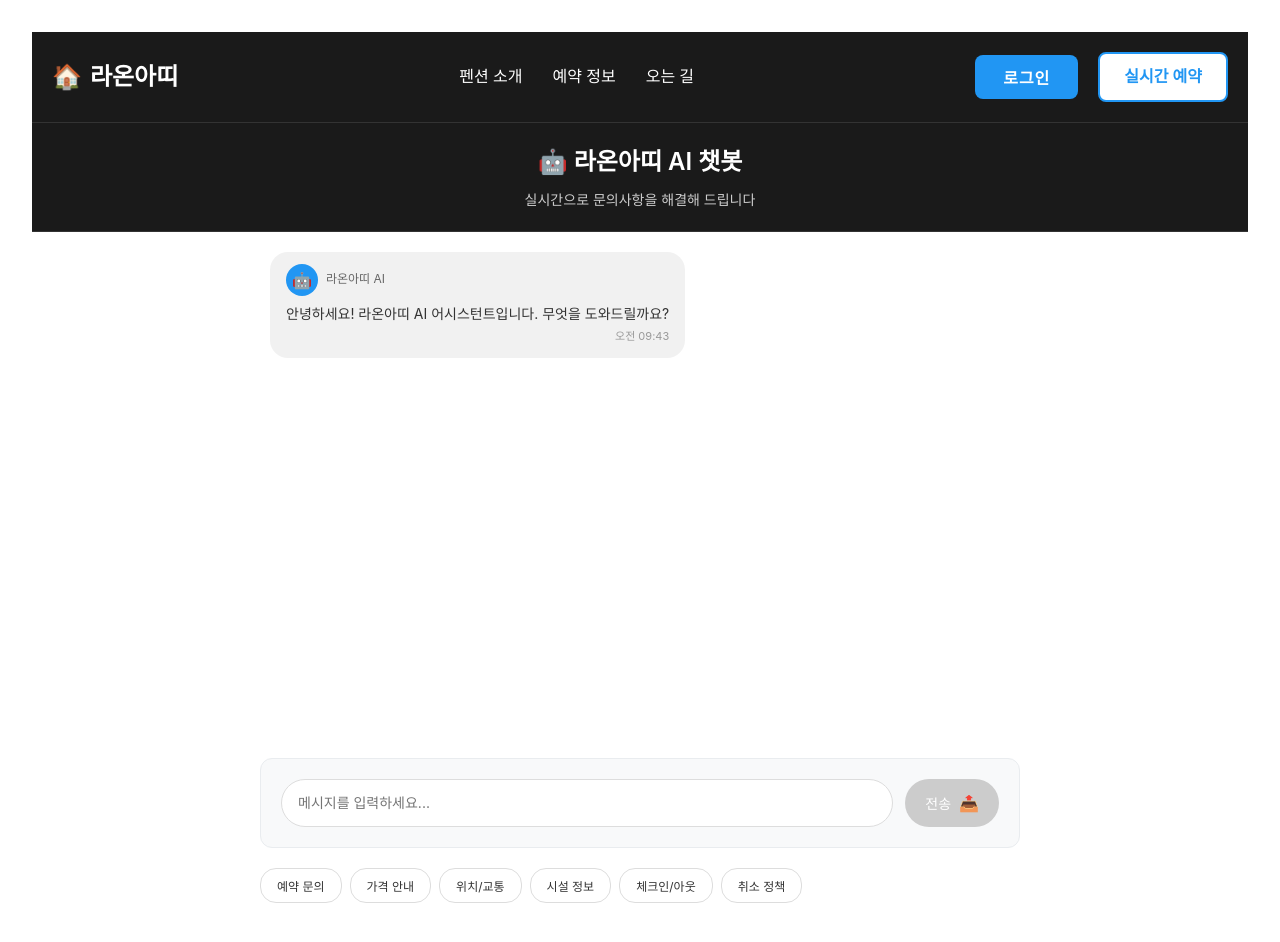
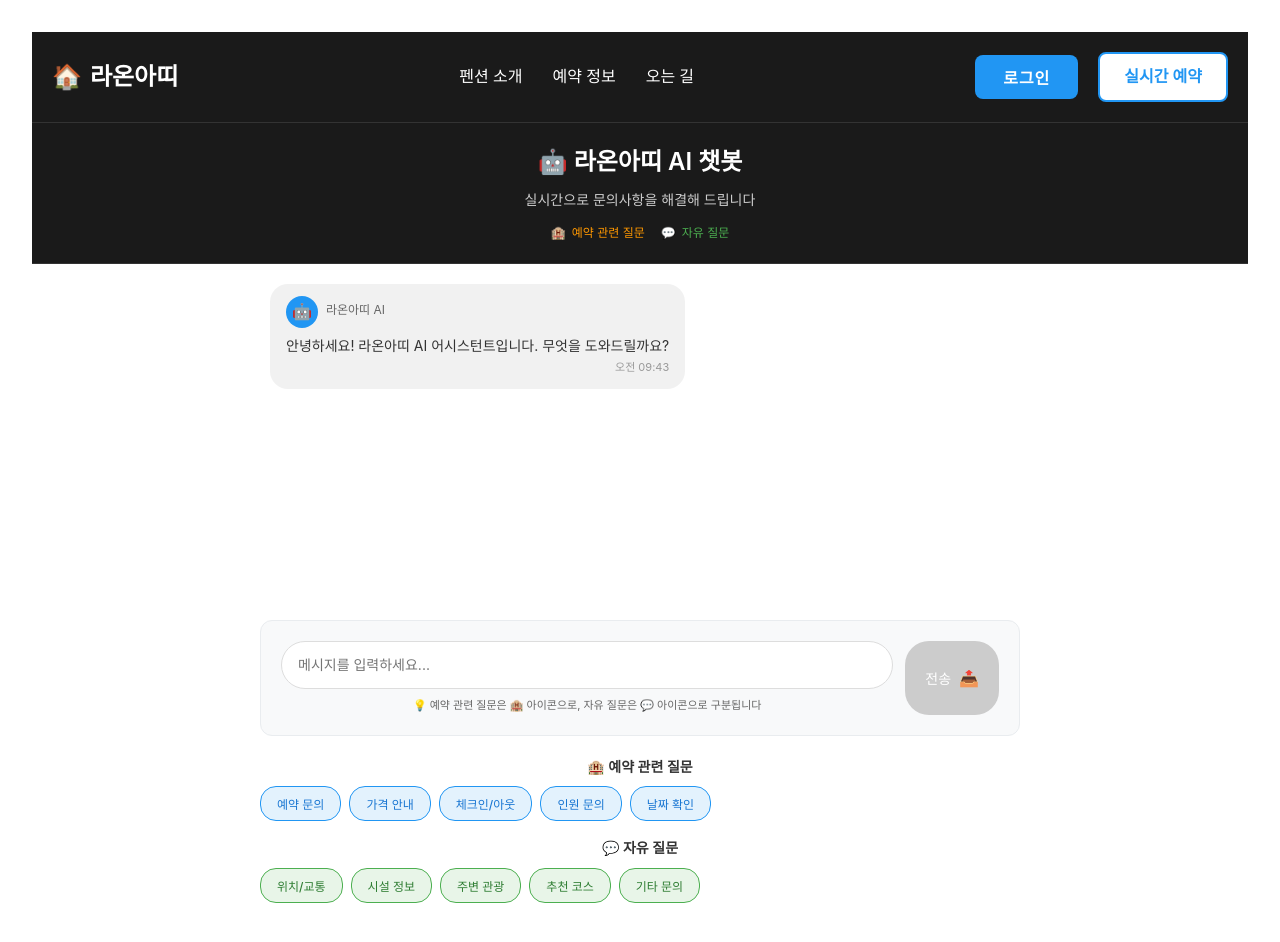
Before and after one commit to LeeHyunWoo02/PENBOT_Front, a React (Vite) app: page /chatbot in a window 1280 px wide. Shown: the top 942 px of the page. Built offline with nearby package versions, Linux system fonts and the light colour scheme.

Commit message:
feat : 챗봇 API 연동

```diff
--- a/src/pages/ChatbotPage.tsx
+++ b/src/pages/ChatbotPage.tsx
@@ -1,10 +1,12 @@
 import React, { useState, useRef, useEffect } from 'react';
+import { callGeminiAPI } from '../utils/chatbotApi';
 
 interface Message {
   id: string;
   text: string;
   isUser: boolean;
   timestamp: Date;
+  isReservationQuestion?: boolean;
 }
 
 interface ChatbotPageProps {
@@ -17,7 +19,8 @@ const ChatbotPage: React.FC<ChatbotPageProps> = ({ onLoginClick }) => {
       id: '1',
       text: '안녕하세요! 라온아띠 AI 어시스턴트입니다. 무엇을 도와드릴까요?',
       isUser: false,
-      timestamp: new Date()
+      timestamp: new Date(),
+      isReservationQuestion: false
     }
   ]);
   const [inputText, setInputText] = useState('');
@@ -39,62 +42,37 @@ const ChatbotPage: React.FC<ChatbotPageProps> = ({ onLoginClick }) => {
       id: Date.now().toString(),
       text: inputText,
       isUser: true,
-      timestamp: new Date()
+      timestamp: new Date(),
     };
 
     setMessages(prev => [...prev, userMessage]);
     setInputText('');
     setIsTyping(true);
 
-    // 임시 응답 (실제로는 백엔드 API 호출)
-    setTimeout(() => {
+    try {
+      // Gemini API 호출
+      const response = await callGeminiAPI(inputText);
+
       const botResponse: Message = {
         id: (Date.now() + 1).toString(),
-        text: getBotResponse(inputText),
+        text: response.result,
         isUser: false,
-        timestamp: new Date()
-      };
-      setMessages(prev => [...prev, botResponse]);
-      setIsTyping(false);
-    }, 1000);
+        timestamp: new Date(),
       };
 
-  const getBotResponse = (userInput: string): string => {
-    const input = userInput.toLowerCase();
-
-    if (input.includes('예약') || input.includes('예약하기')) {
-      return '예약에 대해 문의하시는군요! 언제 체크인하실 예정인가요? 몇 명이 투숙하실 예정인가요?';
+      setMessages(prev => [...prev, botResponse]);
+    } catch (error) {
+      console.error('챗봇 응답 처리 중 오류:', error);
+      const errorResponse: Message = {
+        id: (Date.now() + 1).toString(),
+        text: '죄송합니다. 일시적인 오류가 발생했습니다. 잠시 후 다시 시도해 주세요.',
+        isUser: false,
+        timestamp: new Date(),
+      };
+      setMessages(prev => [...prev, errorResponse]);
+    } finally {
+      setIsTyping(false);
     }
-
-    if (input.includes('가격') || input.includes('요금') || input.includes('비용')) {
-      return '라온아띠 독채 풀빌라의 요금은 다음과 같습니다:\n\n평일: 200,000원/박\n주말: 250,000원/박\n성수기: 300,000원/박\n\n정확한 요금은 예약하시는 날짜에 따라 달라질 수 있습니다.';
-    }
-
-    if (input.includes('위치') || input.includes('주소') || input.includes('찾아오는 길')) {
-      return '라온아띠는 강원도 평창군 진부면에 위치해 있습니다. 평창역에서 차로 약 15분 거리이며, 진부면사무소 근처에서 "라온아띠" 간판을 찾으시면 됩니다.';
-    }
-
-    if (input.includes('시설') || input.includes('편의시설') || input.includes('어떤 시설')) {
-      return '라온아띠 독채 풀빌라는 다음과 같은 시설을 제공합니다:\n\n• 완비된 주방\n• BBQ 시설\n• 개인 수영장\n• 넓은 정원\n• 주차 공간\n• 무료 Wi-Fi\n• 에어컨/난방\n\n최대 15명까지 투숙 가능합니다.';
-    }
-
-    if (input.includes('체크인') || input.includes('체크아웃')) {
-      return '체크인 시간: 오후 3시\n체크아웃 시간: 오전 11시\n\n조기 체크인이나 늦은 체크아웃이 필요하시면 사전에 문의해 주세요.';
-    }
-
-    if (input.includes('취소') || input.includes('환불')) {
-      return '예약 취소 정책은 다음과 같습니다:\n\n• 7일 전 취소: 100% 환불\n• 3-7일 전 취소: 50% 환불\n• 3일 이내 취소: 환불 불가\n\n자세한 사항은 고객센터로 문의해 주세요.';
-    }
-
-    if (input.includes('반려동물') || input.includes('강아지') || input.includes('고양이')) {
-      return '죄송합니다. 라온아띠는 반려동물 동반 투숙이 불가능합니다. 편안한 휴식을 위해 다른 고객님들의 이용에 방해가 되지 않도록 협조해 주시기 바랍니다.';
-    }
-
-    if (input.includes('연락처') || input.includes('전화번호') || input.includes('문의')) {
-      return '라온아띠 고객센터 연락처입니다:\n\n📞 전화: (010) 1234-5678\n📧 이메일: info@raonatti.com\n\n평일 오전 9시 ~ 오후 6시까지 문의 가능합니다.';
-    }
-
-    return '죄송합니다. 질문을 정확히 이해하지 못했습니다. 예약, 가격, 위치, 시설, 체크인/아웃, 취소 정책 등에 대해 문의해 주시면 자세히 안내해 드리겠습니다.';
   };
 
   const handleKeyPress = (e: React.KeyboardEvent) => {
@@ -140,6 +118,33 @@ const ChatbotPage: React.FC<ChatbotPageProps> = ({ onLoginClick }) => {
         }}>
           실시간으로 문의사항을 해결해 드립니다
         </p>
+        <div style={{
+          marginTop: 12,
+          display: 'flex',
+          justifyContent: 'center',
+          gap: 16
+        }}>
+          <div style={{
+            display: 'flex',
+            alignItems: 'center',
+            gap: 6,
+            fontSize: 12,
+            color: '#ff9800'
+          }}>
+            <span>🏨</span>
+            <span>예약 관련 질문</span>
+          </div>
+          <div style={{
+            display: 'flex',
+            alignItems: 'center',
+            gap: 6,
+            fontSize: 12,
+            color: '#4caf50'
+          }}>
+            <span>💬</span>
+            <span>자유 질문</span>
+          </div>
+        </div>
       </div>
 
       {/* 채팅 영역 */}
@@ -186,22 +191,37 @@ const ChatbotPage: React.FC<ChatbotPageProps> = ({ onLoginClick }) => {
                       width: 32,
                       height: 32,
                       borderRadius: '50%',
-                      backgroundColor: '#2196f3',
+                      backgroundColor: message.isReservationQuestion ? '#ff9800' : '#2196f3',
                       display: 'flex',
                       alignItems: 'center',
                       justifyContent: 'center',
                       marginRight: 8,
                       fontSize: 16
                     }}>
-                      🤖
+                      {message.isReservationQuestion ? '🏨' : '🤖'}
                     </div>
                   )}
                   <div style={{
                     fontSize: 12,
                     color: message.isUser ? 'rgba(255,255,255,0.7)' : '#666',
-                    marginBottom: 4
+                    marginBottom: 4,
+                    display: 'flex',
+                    alignItems: 'center',
+                    gap: 4
                   }}>
                     {message.isUser ? '나' : '라온아띠 AI'}
+                    {!message.isUser && message.isReservationQuestion && (
+                      <span style={{
+                        fontSize: 10,
+                        backgroundColor: '#ff9800',
+                        color: '#fff',
+                        padding: '2px 6px',
+                        borderRadius: 8,
+                        fontWeight: 500
+                      }}>
+                        예약
+                      </span>
+                    )}
                   </div>
                 </div>
                 <div style={{
@@ -306,13 +326,19 @@ const ChatbotPage: React.FC<ChatbotPageProps> = ({ onLoginClick }) => {
           borderRadius: 12,
           border: '1px solid #e9ecef'
         }}>
+          <div style={{
+            display: 'flex',
+            flexDirection: 'column',
+            gap: 8,
+            flex: 1
+          }}>
             <textarea
               value={inputText}
               onChange={(e) => setInputText(e.target.value)}
               onKeyPress={handleKeyPress}
               placeholder="메시지를 입력하세요..."
               style={{
-              flex: 1,
+                width: '100%',
                 padding: '12px 16px',
                 borderRadius: 24,
                 border: '1px solid #ddd',
@@ -325,6 +351,15 @@ const ChatbotPage: React.FC<ChatbotPageProps> = ({ onLoginClick }) => {
               }}
               rows={1}
             />
+            <div style={{
+              fontSize: 11,
+              color: '#666',
+              padding: '0 4px'
+            }}>
+              💡 예약 관련 질문은 🏨 아이콘으로, 자유 질문은 💬 아이콘으로 구분됩니다
+            </div>
+          </div>
+
           <button
             onClick={handleSendMessage}
             disabled={!inputText.trim() || isTyping}
@@ -351,16 +386,31 @@ const ChatbotPage: React.FC<ChatbotPageProps> = ({ onLoginClick }) => {
         <div style={{
           marginTop: 20,
           display: 'flex',
+          flexDirection: 'column',
+          gap: 16
+        }}>
+          {/* 예약 관련 빠른 질문 */}
+          <div>
+            <h4 style={{
+              fontSize: 14,
+              fontWeight: 600,
+              color: '#333',
+              margin: '0 0 8px 0',
+              padding: '0 4px'
+            }}>
+              🏨 예약 관련 질문
+            </h4>
+            <div style={{
+              display: 'flex',
               flexWrap: 'wrap',
               gap: 8
             }}>
               {[
                 '예약 문의',
                 '가격 안내',
-            '위치/교통',
-            '시설 정보',
                 '체크인/아웃',
-            '취소 정책'
+                '인원 문의',
+                '날짜 확인'
               ].map((quickQuestion) => (
                 <button
                   key={quickQuestion}
@@ -372,17 +422,88 @@ const ChatbotPage: React.FC<ChatbotPageProps> = ({ onLoginClick }) => {
                   style={{
                     padding: '8px 16px',
                     borderRadius: 16,
-                border: '1px solid #ddd',
-                backgroundColor: '#fff',
-                color: '#333',
+                    border: '1px solid #2196f3',
+                    backgroundColor: '#e3f2fd',
+                    color: '#1976d2',
                     fontSize: 12,
                     cursor: isTyping ? 'not-allowed' : 'pointer',
-                transition: 'all 0.2s'
+                    transition: 'all 0.2s',
+                    fontWeight: 500
+                  }}
+                  onMouseEnter={(e) => {
+                    if (!isTyping) {
+                      e.currentTarget.style.backgroundColor = '#bbdefb';
+                    }
+                  }}
+                  onMouseLeave={(e) => {
+                    if (!isTyping) {
+                      e.currentTarget.style.backgroundColor = '#e3f2fd';
+                    }
                   }}
                 >
                   {quickQuestion}
                 </button>
               ))}
+            </div>
+          </div>
+
+          {/* 자유 질문 */}
+          <div>
+            <h4 style={{
+              fontSize: 14,
+              fontWeight: 600,
+              color: '#333',
+              margin: '0 0 8px 0',
+              padding: '0 4px'
+            }}>
+              💬 자유 질문
+            </h4>
+            <div style={{
+              display: 'flex',
+              flexWrap: 'wrap',
+              gap: 8
+            }}>
+              {[
+                '위치/교통',
+                '시설 정보',
+                '주변 관광',
+                '추천 코스',
+                '기타 문의'
+              ].map((quickQuestion) => (
+                <button
+                  key={quickQuestion}
+                  onClick={() => {
+                    setInputText(quickQuestion);
+                    setTimeout(() => handleSendMessage(), 100);
+                  }}
+                  disabled={isTyping}
+                  style={{
+                    padding: '8px 16px',
+                    borderRadius: 16,
+                    border: '1px solid #4caf50',
+                    backgroundColor: '#e8f5e8',
+                    color: '#2e7d32',
+                    fontSize: 12,
+                    cursor: isTyping ? 'not-allowed' : 'pointer',
+                    transition: 'all 0.2s',
+                    fontWeight: 500
+                  }}
+                  onMouseEnter={(e) => {
+                    if (!isTyping) {
+                      e.currentTarget.style.backgroundColor = '#c8e6c9';
+                    }
+                  }}
+                  onMouseLeave={(e) => {
+                    if (!isTyping) {
+                      e.currentTarget.style.backgroundColor = '#e8f5e8';
+                    }
+                  }}
+                >
+                  {quickQuestion}
+                </button>
+              ))}
+            </div>
+          </div>
         </div>
       </div>
 
--- a/src/pages/OAuth2Redirect.tsx
+++ b/src/pages/OAuth2Redirect.tsx
@@ -26,13 +26,13 @@ const OAuth2Redirect: React.FC = () => {
       localStorage.setItem('jwt', accessToken); // JWT 토큰 저장
       const payload = decodeJwt(accessToken);
       console.log(payload);
-      console.log(payload?.chatRole);
+      console.log(payload?.role);
 
-      if (payload?.chatRole === "TEMP") {
+      if (payload?.role === "ROLE_TEMP") {
         console.log("TEMP 유저는 인증 페이지로 이동합니다.");
         window.location.href = '/phone-verification';
         // navigate('/phone-verification');
-      } else if (payload?.chatRole === "GUEST" || payload?.chatRole === "HOST") {
+      } else if (payload?.role === "ROLE_GUEST" || payload?.role === "ROLE_HOST") {
         navigate('/');
       } else {
         // 기타 상황 (예: 토큰에 role 정보 없거나 이상할 때)
--- /dev/null
+++ b/src/utils/chatbotApi.ts
@@ -0,0 +1,80 @@
+import axios from "axios";
+
+export interface ChatbotResponse {
+  result: string;
+  error?: string;
+}
+
+export const callGeminiAPI = async (text: string): Promise<ChatbotResponse> => {
+  try {
+    // 타임아웃 설정 (30초)
+    const controller = new AbortController();
+    const timeoutId = setTimeout(() => controller.abort(), 30000);
+
+    const token = localStorage.getItem('jwt');
+
+    const response = await axios.post('http://localhost:8080/api/gemini/ask',
+      {
+        text
+      },
+      {
+        headers: {
+          Authorization: `Bearer ${token}`,
+          'Content-Type': 'application/json'
+        },
+        signal: controller.signal
+      }
+    );
+
+    clearTimeout(timeoutId);
+
+    console.log(response.data);
+    return response.data;
+  } catch (error) {
+    console.error('챗봇 API 호출 중 오류 발생:', error);
+
+    if (axios.isAxiosError(error)) {
+      // axios 에러 처리
+      if (error.code === 'ECONNABORTED' || error.name === 'AbortError') {
+        return {
+          result: '죄송합니다. 응답 시간이 초과되었습니다. 잠시 후 다시 시도해 주세요.'
+        };
+      }
+
+      if (error.response) {
+        // 서버에서 응답을 받았지만 에러 상태 코드인 경우
+        const status = error.response.status;
+        if (status === 404) {
+          return {
+            result: '죄송합니다. 챗봇 서비스를 일시적으로 사용할 수 없습니다. 잠시 후 다시 시도해 주세요.'
+          };
+        }
+        if (status === 500) {
+          return {
+            result: '죄송합니다. 서버 오류가 발생했습니다. 잠시 후 다시 시도해 주세요.'
+          };
+        }
+        if (status === 401) {
+          return {
+            result: '인증이 필요합니다. 로그인 후 다시 시도해 주세요.'
+          };
+        }
+        return {
+          result: `서버 오류가 발생했습니다. (${status})`
+        };
+      }
+
+      if (error.request) {
+        // 요청은 보냈지만 응답을 받지 못한 경우
+        return {
+          result: '죄송합니다. 네트워크 연결을 확인해 주세요.'
+        };
+      }
+    }
+
+    return {
+      result: '죄송합니다. 일시적인 오류가 발생했습니다. 잠시 후 다시 시도해 주세요.',
+      error: error instanceof Error ? error.message : 'Unknown error'
+    };
+  }
+};
```
Lines whose indentation alone changed are shown as unchanged.
